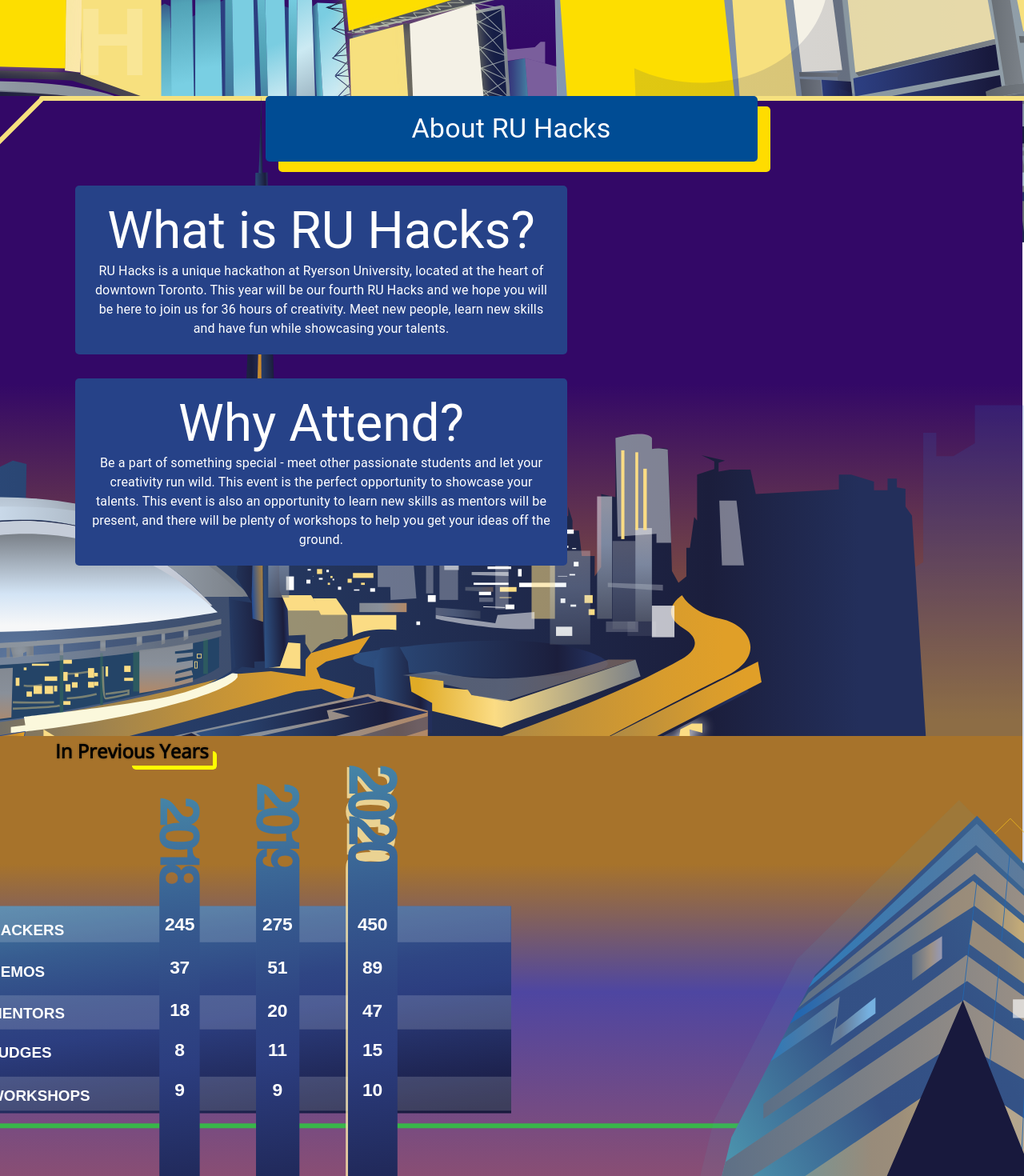
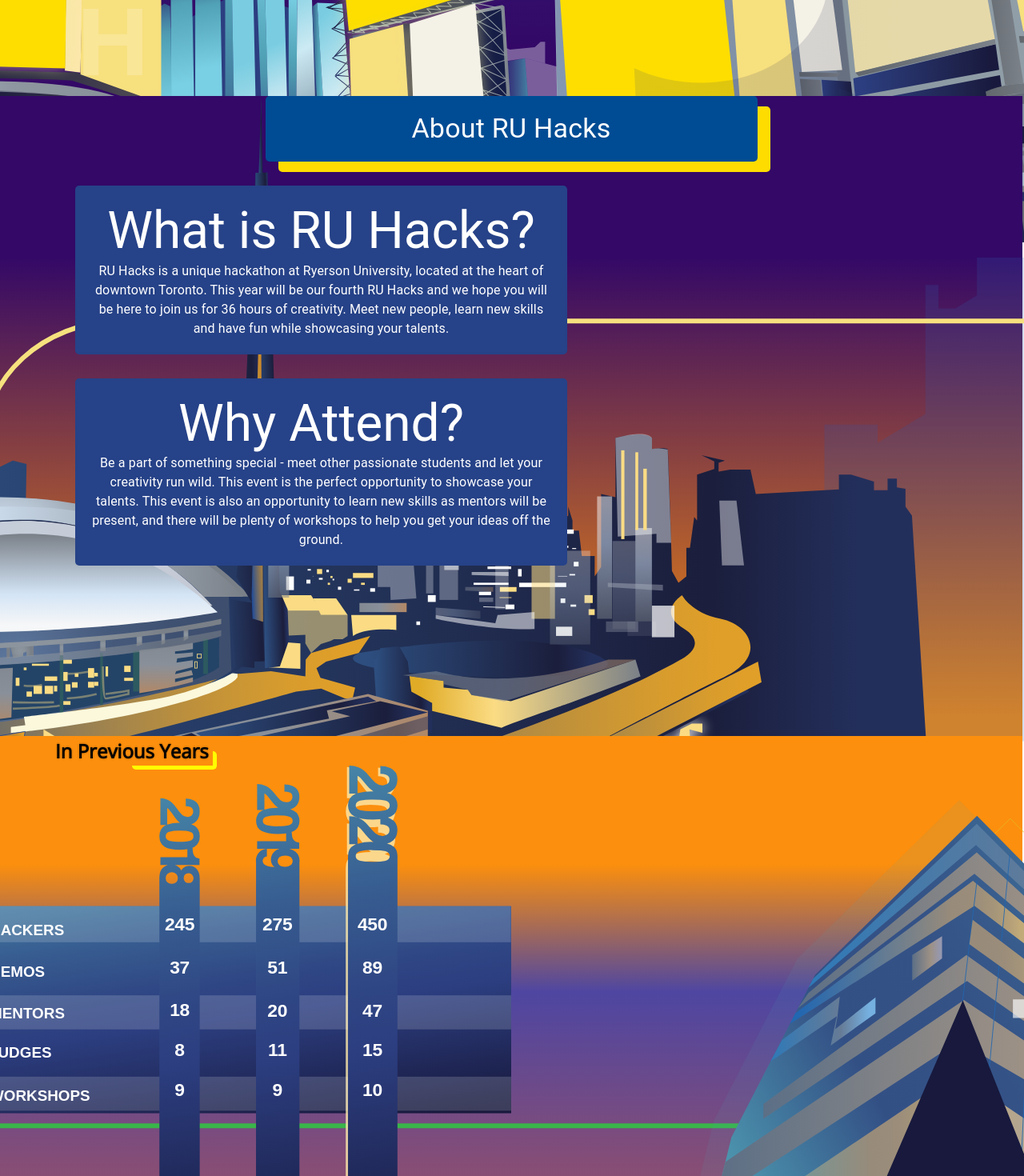
Before and after one commit to ruhacks/ruhacks_main-21, a React (Create React App) app: page / in a window 1280 px wide. Shown: the part 680-2150 px from the top of the page at 80% size. Built offline with nearby package versions, Linux system fonts and the light colour scheme.

Commit message:
Changed CN Tower background

```diff
--- a/src/components/Heading.js
+++ b/src/components/Heading.js
@@ -4,7 +4,7 @@
 export default class Heading extends Component {
     render() {
         const { headingText, old } = this.props
-        if(old){
+        if(old){ //For testing purposes
             return (
                 <div className='heading-textBox'>
                     <Typography variant="h4" component="h4">
--- a/src/css/Sections/_About.scss
+++ b/src/css/Sections/_About.scss
@@ -1,7 +1,7 @@
 .colorRulesBack{
     height: 100%;
     width: 100%;
-    background: linear-gradient(180deg,  rgba(51,8,103,1) 45%, #a7732b 97.5%);
+    background: linear-gradient(180deg,  rgba(51,8,103,1) 25%, #FC8F0D 97.5%);
 }
 
 .CN{
@@ -17,6 +17,6 @@
     position: absolute;
     height: 100%;
     width: 200%;
-    transform: translate(-20%, 0);
-    z-index: 300;
+    transform: translate(-20%, -10%);
+    z-index: -1;
 }
--- a/src/css/Sections/_Prev.scss
+++ b/src/css/Sections/_Prev.scss
@@ -1,7 +1,7 @@
 .colorPrevBack{
     height: 100%;
     width: 100%;
-    background: linear-gradient(180deg, #a7732b 20%, #4e46a1 40%,  #a05162 80% );
+    background: linear-gradient(180deg, #FC8F0D 20%, #4e46a1 40%,  #a05162 80% );
 }
 
 .SLC{
```
Also changed, not shown: src/images/backgrounds/CN/CN_BACK.svg, 1 other file (tests, documents, lock files or other folders).
